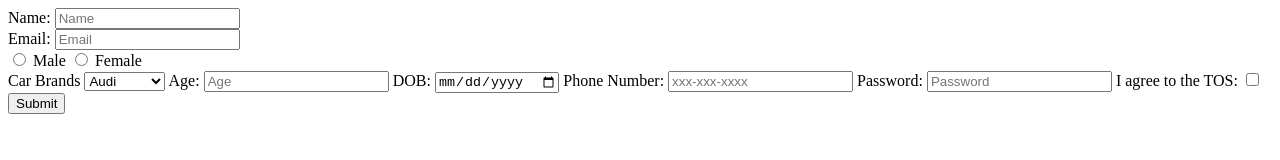
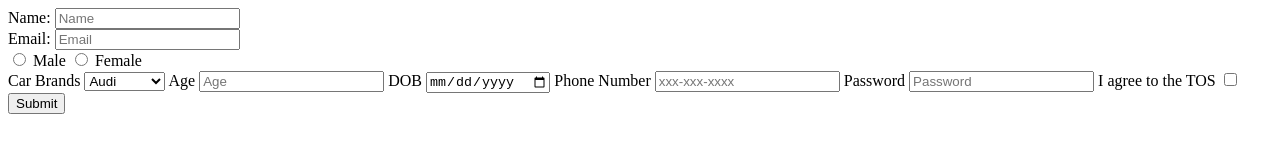
Before and after one commit to acciojob/signup-form-car-Rishabhk0207, a website: page main.html in a window 1280 px wide. Drawn offline with Linux system fonts and the light colour scheme.

Commit message:
created a submission

```diff
--- a/main.html
+++ b/main.html
@@ -30,16 +30,18 @@
         <option value="mercedes">Mercedes</option>
 		</select>
 
-	<lable for="age">Age:</lable>
+	<lable for="age">Age</lable>
 	<input type="number" id="age" placeholder="Age" required>
-	<lable for="dob">DOB:</lable>
+
+	<lable for="dob">DOB</lable>
 	<input type="date" id="dob"  required>
-		<lable for="tel">Phone Number:</lable>
+		<lable for="tel">Phone Number</lable>
 	<input type="tel" id="tel" placeholder="xxx-xxx-xxxx">
 
-		<lable for="password">Password:</lable>
+		<lable for="password">Password</lable>
 	<input type="password" id="password" placeholder="Password" required>
-		<lable for="tos">I agree to the TOS:</lable>
+
+	<lable for="tos">I agree to the TOS</lable>
 	<input type="checkbox" id="tos"  required>
 
 		<input type="submit">
```
